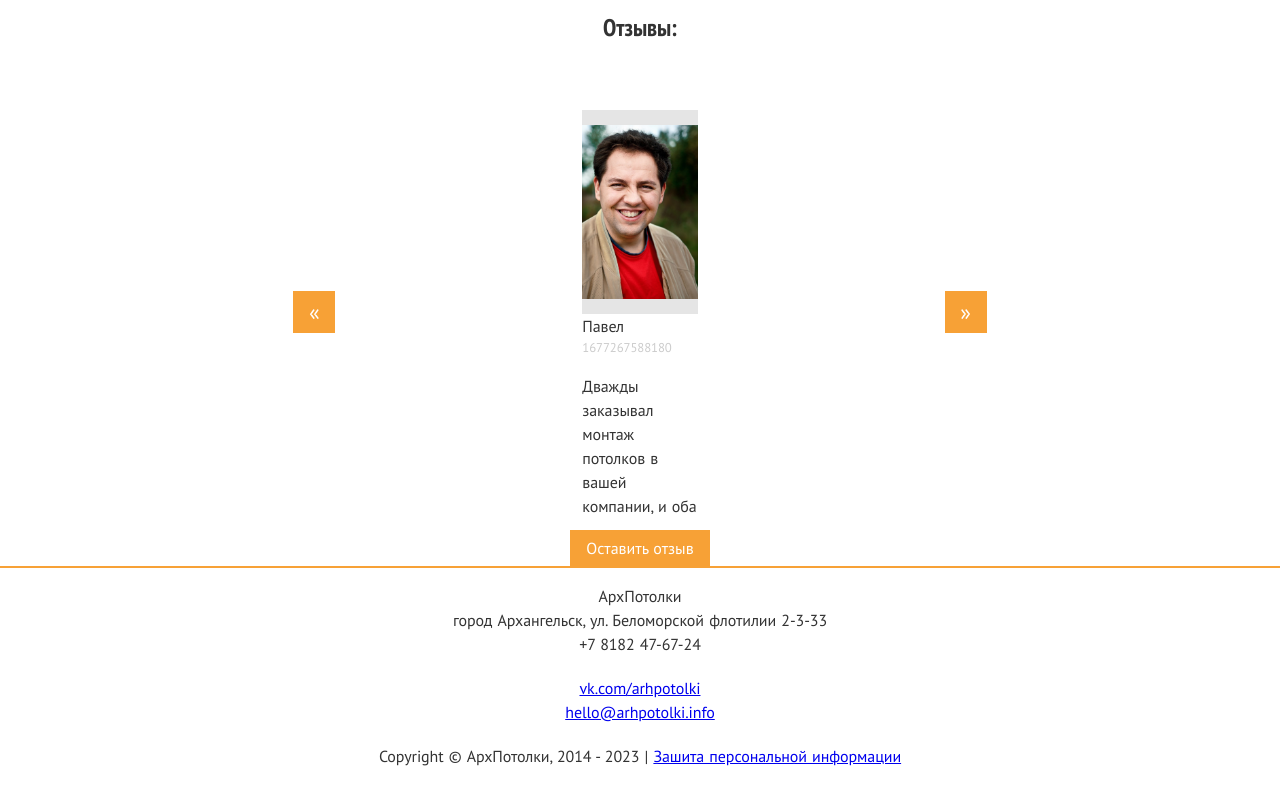
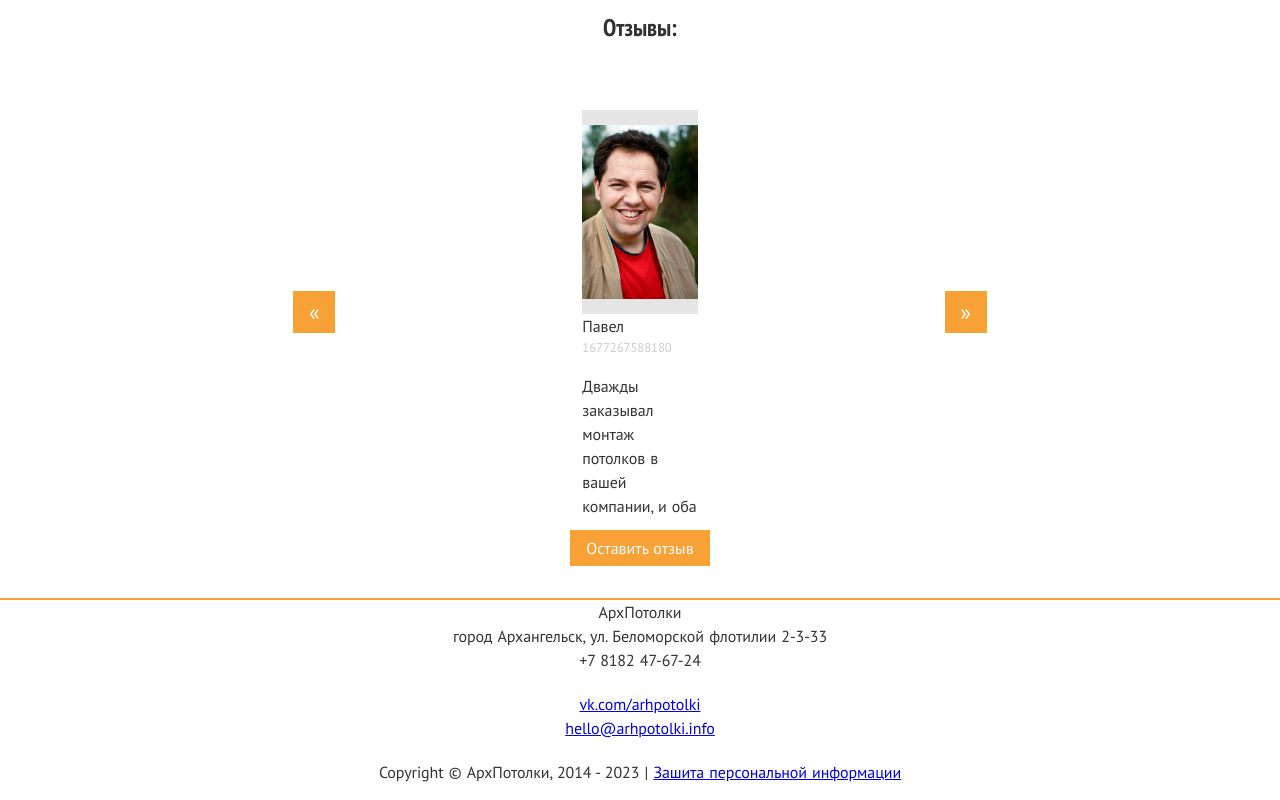
Before and after one commit to panamaprophet/arhpotolki.info, a Next.js app: page / in a window 1280 px wide. Shown: the part 5737-6537 px from the top of the page. Built offline with nearby package versions, Linux system fonts and the light colour scheme.

Commit message:
add margin to Footer

```diff
--- a/src/components/Footer/index.module.css
+++ b/src/components/Footer/index.module.css
@@ -1,6 +1,6 @@
 .root {
     display: flex;
     width: 100%;
-    padding: 16px;
+    margin-top: 32px;
     border-top: 2px solid #f7a136;
 }
```
